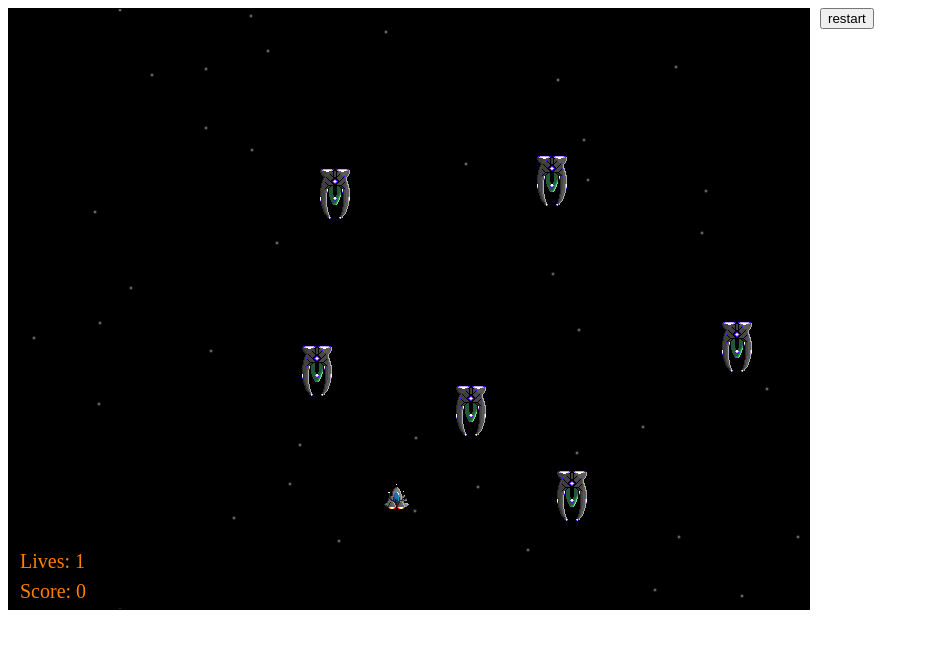
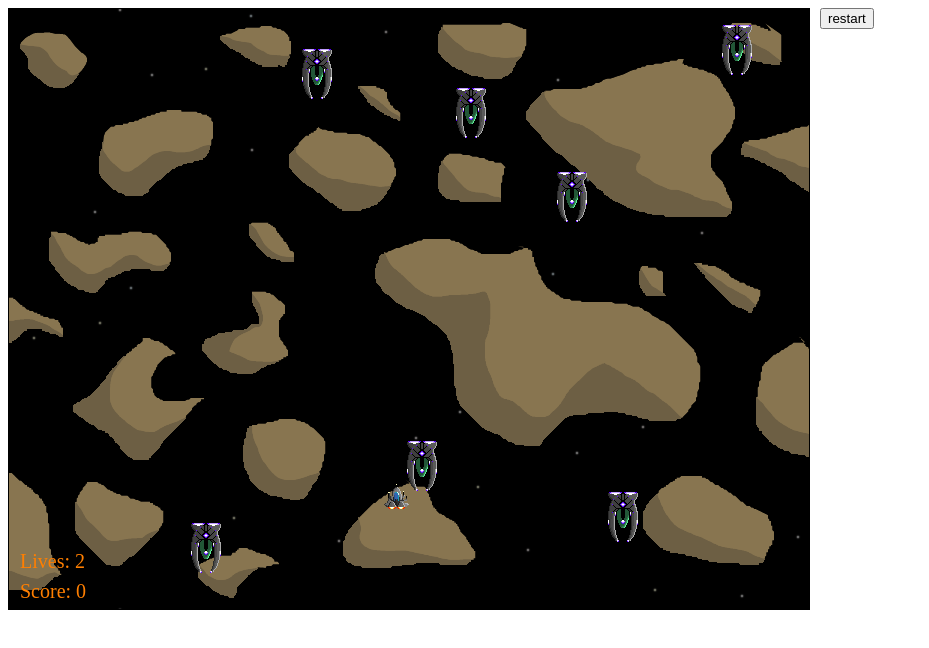
Before and after one commit to ChrisSensebe/shooterV2, a plain HTML site: page game.html in a window 1280 px wide. Shown: the whole page, without its empty margins (0-929 px from the left). Drawn offline with Linux system fonts and the light colour scheme.

Commit message:
adding asteroid background

```diff
--- a/game.html
+++ b/game.html
@@ -38,9 +38,10 @@
 		<script type="text/javascript" src="game.js"></script>
 	</head>
 	<body onload="game();">
-		<canvas id="backgroundCanvas" width="800" height="600">
+		<canvas id="backgroundCanvas1" width="800" height="600">
 			canvas not supported!!!
 		</canvas>
+		<canvas id="backgroundCanvas2" width="800" height="600"></canvas>
 		<canvas id="enemyCanvas" width="800" height="600"></canvas>
 		<canvas id="playerCanvas" width="800" height="600"></canvas>
 		<canvas id="playerShootCanvas" width="800" height="600"></canvas>
--- a/game.js
+++ b/game.js
@@ -27,6 +27,9 @@ var imageRepository = new function(){
 	//background1
 	this.background1 = new Image();
 	this.background1.src = "background1.png";
+	//background2
+	this.background2 = new Image();
+	this.background2.src = "background2.png";
 	//player
 	this.player = new Image();
 	this.player.src = "player.png";
@@ -153,7 +156,7 @@ Bullet.prototype = new Drawable;
 
 //Enemy object, inherits from Drawable
 function Enemy(){
-	this.speed = 4;
+	this.speed = 3;
 	//set new position for enemy
 	this.setNewPos = function(){
 		this.y = Math.floor((Math.random()*this.canvas.height)-this.canvas.height);
@@ -312,7 +315,10 @@ function newGame(){
 	document.getElementById("gameStatus").innerHTML = "";
 	//background init
 	background1 = new Background();
-	background1.init(0,0,imageRepository.background1,"backgroundCanvas");
+	background1.init(0,0,imageRepository.background1,"backgroundCanvas1");
+	background2 = new Background();
+	background2.init(0,0,imageRepository.background2,"backgroundCanvas2");
+	background2.speed = 2;
 	//player init
 	player = new Player();
 	player.init(375,475,imageRepository.player,"playerCanvas");
@@ -347,6 +353,8 @@ function gameLoop(){
 	}
 	function draw(){
 		background1.draw();
+		document.getElementById("backgroundCanvas2").getContext("2d").clearRect(0,0,800,600);
+		background2.draw();
 		player.bulletPool.animate();
 		enemyPool1.animate();
 		updateInterface();
```
Also changed, not shown: background2.png (added).
